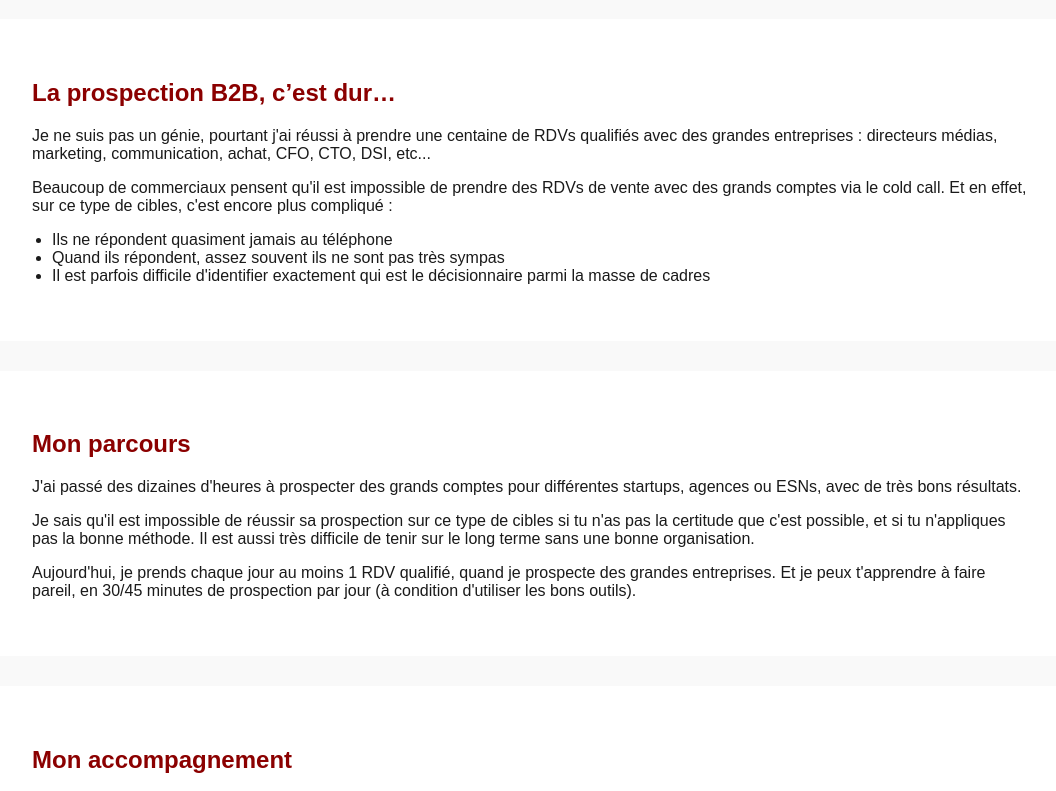
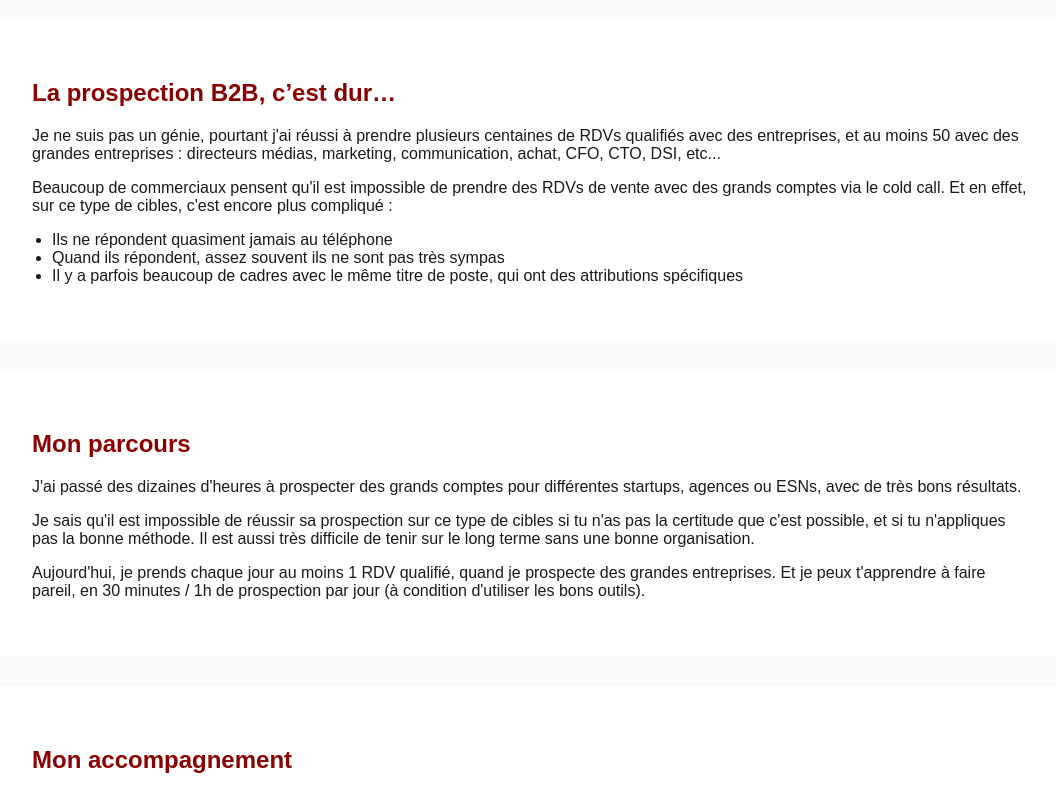
Before and after one commit to Louis-Bonnefond/LP, a plain HTML site: page index.html in a window 1280 px wide. Shown: the part 419-1210 px from the top of the page, without its empty margins (108-1164 px from the left). Drawn offline with Linux system fonts and the light colour scheme.

Commit message:
Update index.html

```diff
--- a/index.html
+++ b/index.html
@@ -174,14 +174,14 @@
   <!-- 2. SECTION RÉSULTATS CONCRETS -->
   <section>
     <h2>La prospection B2B, c’est dur…</h2>
-    <p>Je ne suis pas un génie, pourtant j'ai réussi à prendre une centaine de RDVs qualifiés avec des grandes entreprises : directeurs médias, marketing, communication, achat, CFO, CTO, DSI, etc...</p>
+    <p>Je ne suis pas un génie, pourtant j'ai réussi à prendre plusieurs centaines de RDVs qualifiés avec des entreprises, et au moins 50 avec des grandes entreprises : directeurs médias, marketing, communication, achat, CFO, CTO, DSI, etc...</p>
     <p>Beaucoup de commerciaux pensent qu'il est impossible de prendre des RDVs de vente avec des grands comptes via le cold call. Et en effet, sur ce type de cibles, c'est encore plus compliqué :
     <ul>
       <li>Ils ne répondent quasiment jamais au téléphone</li>
 
       <li>Quand ils répondent, assez souvent ils ne sont pas très sympas</li>
 
-      <li>Il est parfois difficile d'identifier exactement qui est le décisionnaire parmi la masse de cadres</li>
+      <li>Il y a parfois beaucoup de cadres avec le même titre de poste, qui ont des attributions spécifiques</li>
     </ul>
   </section>
 
@@ -190,7 +190,7 @@
     <h2>Mon parcours</h2>
     <p>J'ai passé des dizaines d'heures à prospecter des grands comptes pour différentes startups, agences ou ESNs, avec de très bons résultats.</p>
     <p>Je sais qu'il est impossible de réussir sa prospection sur ce type de cibles si tu n'as pas la certitude que c'est possible, et si tu n'appliques pas la bonne méthode. Il est aussi très difficile de tenir sur le long terme sans une bonne organisation.</p>
-    <p>Aujourd'hui, je prends chaque jour au moins 1 RDV qualifié, quand je prospecte des grandes entreprises. Et je peux t'apprendre à faire pareil, en 30/45 minutes de prospection par jour (à condition d'utiliser les bons outils). </p>
+    <p>Aujourd'hui, je prends chaque jour au moins 1 RDV qualifié, quand je prospecte des grandes entreprises. Et je peux t'apprendre à faire pareil, en 30 minutes / 1h de prospection par jour (à condition d'utiliser les bons outils). </p>
   </section>
 
   <section>
```
